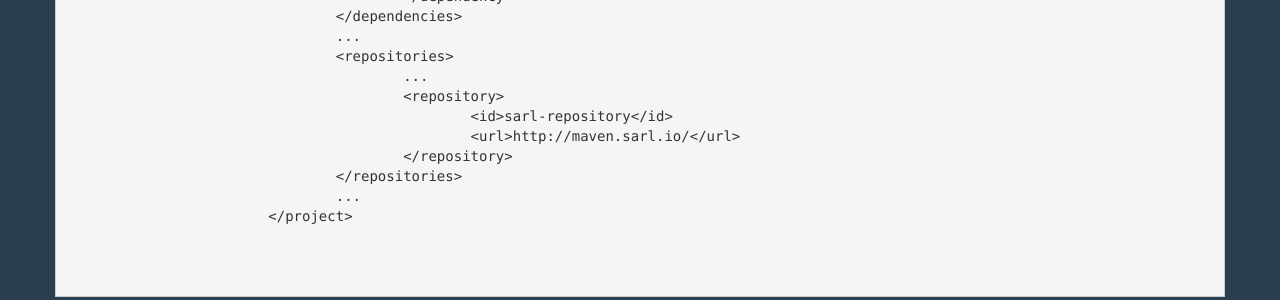
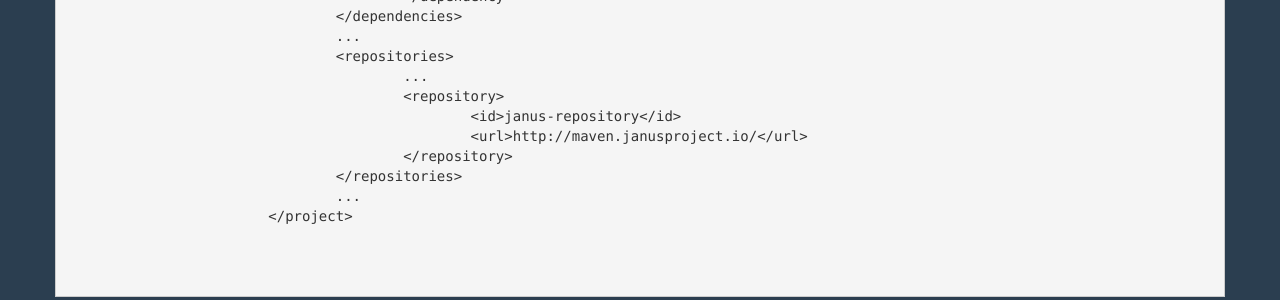
Before and after one commit to sarl/sarl-jekyll-website, a Jekyll site: the page built from download/index.html, in a window 1280 px wide and 900 px high, scrolled down 1032 px. Shown: the part 432-732 px from the top of the window. Built offline with Jekyll 4.4.1, drawn with Linux system fonts in a browser that asks for light colours; nearby versions of some CDN libraries; Markdown is read by kramdown in place of the engine named in the settings; some of the changed text lies outside the part shown.

Commit message:
Fixing the invalid repository definition.

```diff
--- a/download/index.html
+++ b/download/index.html
@@ -148,8 +148,8 @@ title: Download SARL
 				&lt;repositories&gt;
 					...
 					&lt;repository&gt;
-						&lt;id>sarl-repository&lt;/id&gt;
-						&lt;url>http://maven.sarl.io/&lt;/url&gt;
+						&lt;id>janus-repository&lt;/id&gt;
+						&lt;url>http://maven.janusproject.io/&lt;/url&gt;
 					&lt;/repository&gt;
 				&lt;/repositories&gt;
 				...
```
